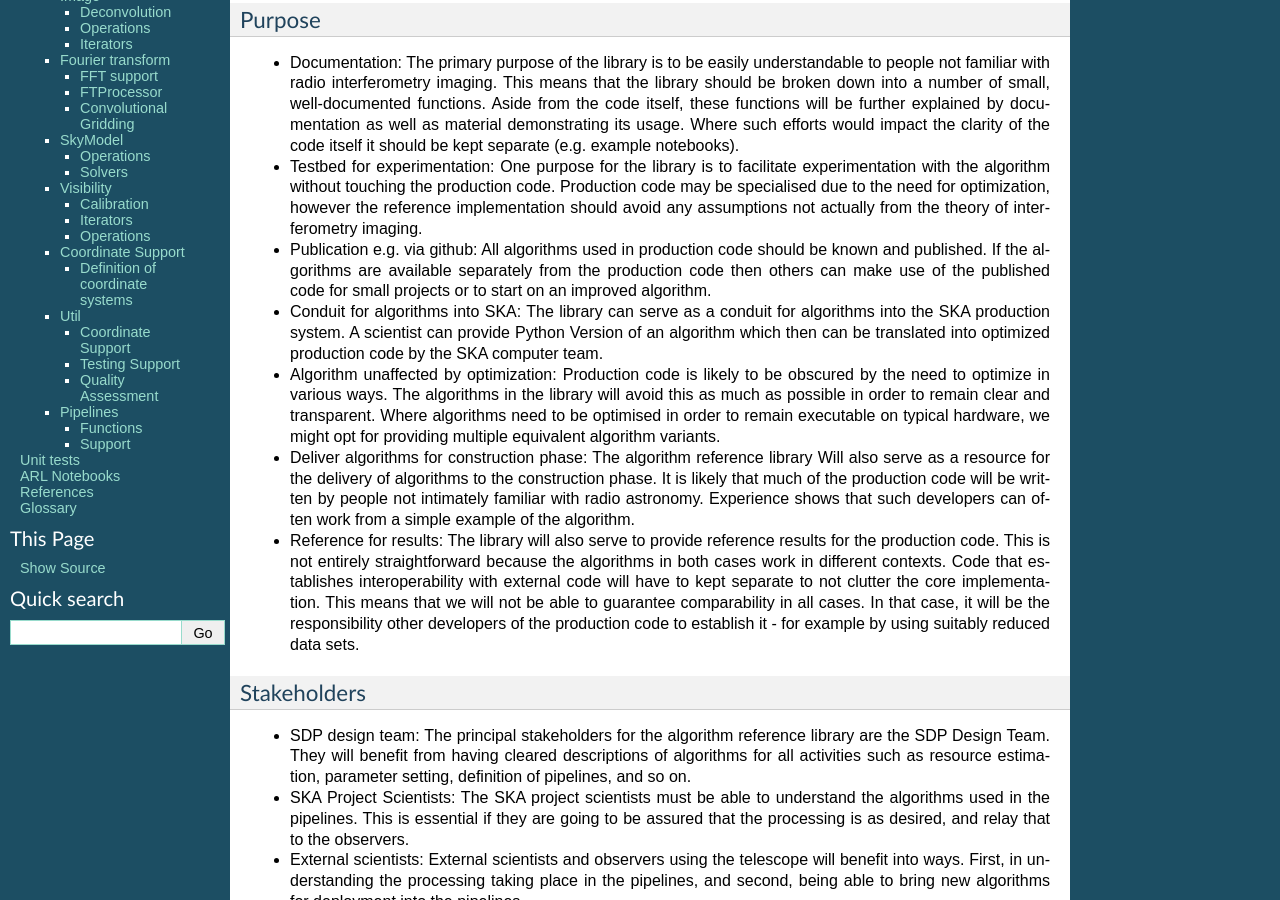
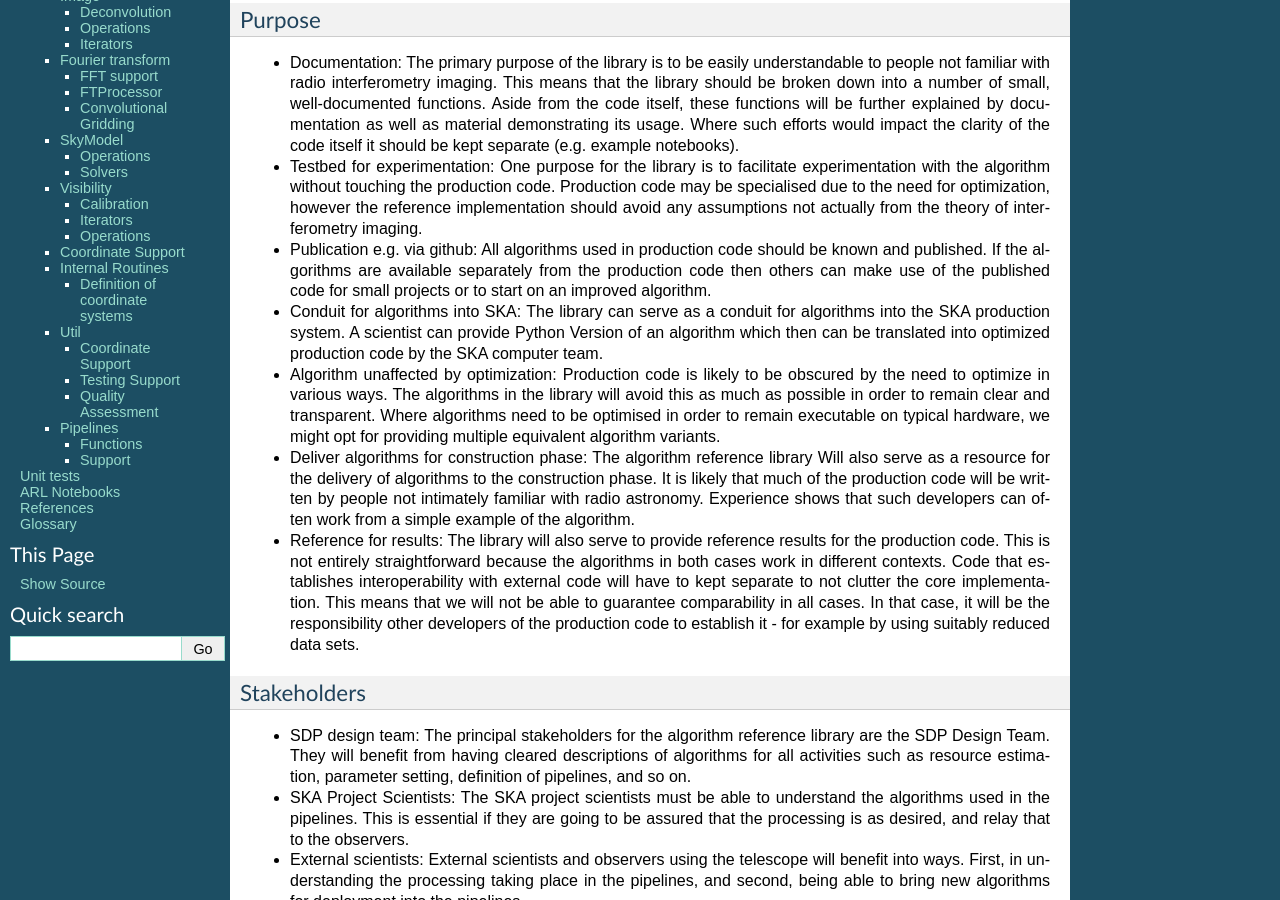
Before and after one commit to ska-telescope/ska-sdp-func-python, a Sphinx documentation site: the page built from docs/index.rst, in a window 1280 px wide and 900 px high, scrolled down 486 px. Built offline with Sphinx 7.4.7, drawn with Linux system fonts in a browser that asks for light colours; pages that are not in the unit, such as notebooks, are missing from menus.

Commit message:
Gridder C implementation
As a bit of a test run - add a generic gridder inner loop implementation
written in C. Not optimised by any stretch of imagination, but still quite
a bit faster than just pure Python.

```diff
--- a/docs/index.rst
+++ b/docs/index.rst
@@ -518,6 +518,13 @@
 Coordinate Support
 ------------------
 
+
+Internal Routines
+-----------------
+
+.. automodule:: arl.core.c
+   :members:
+
 Definition of coordinate systems
 ++++++++++++++++++++++++++++++++
 
```
